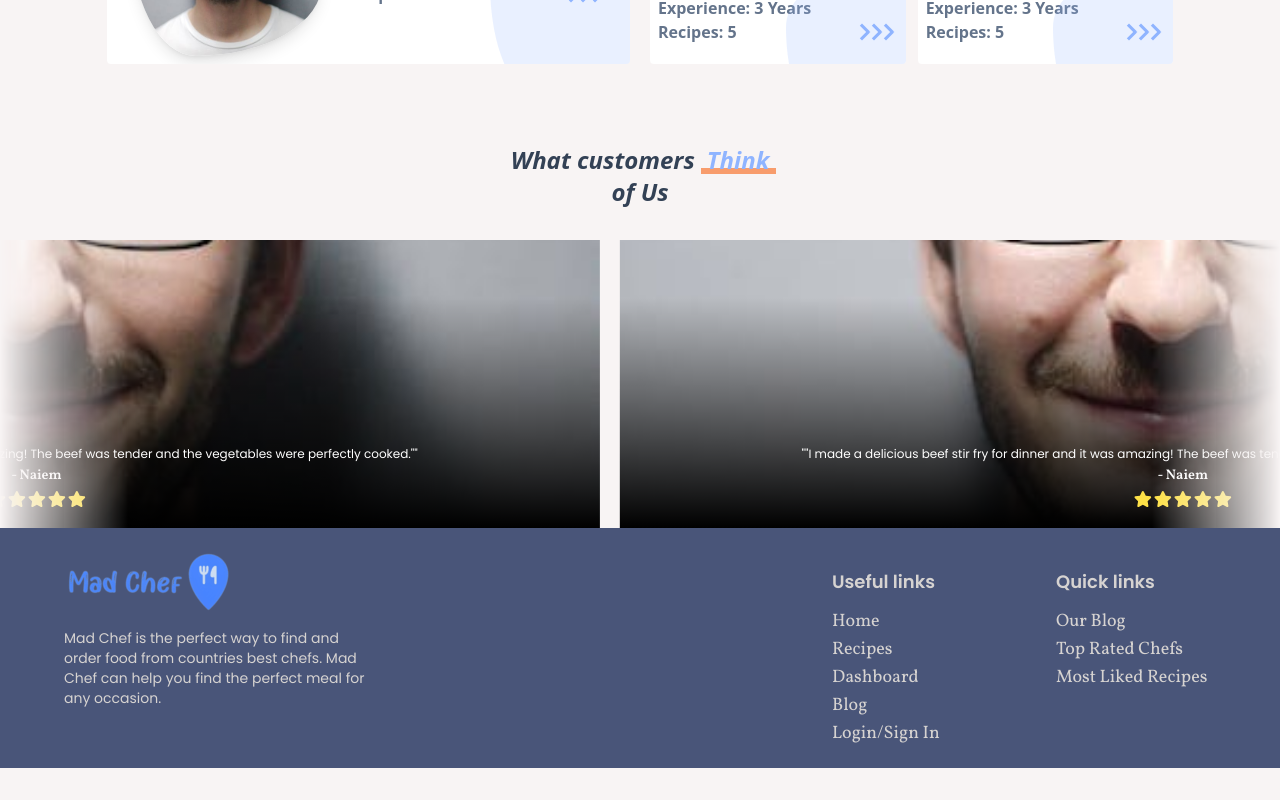
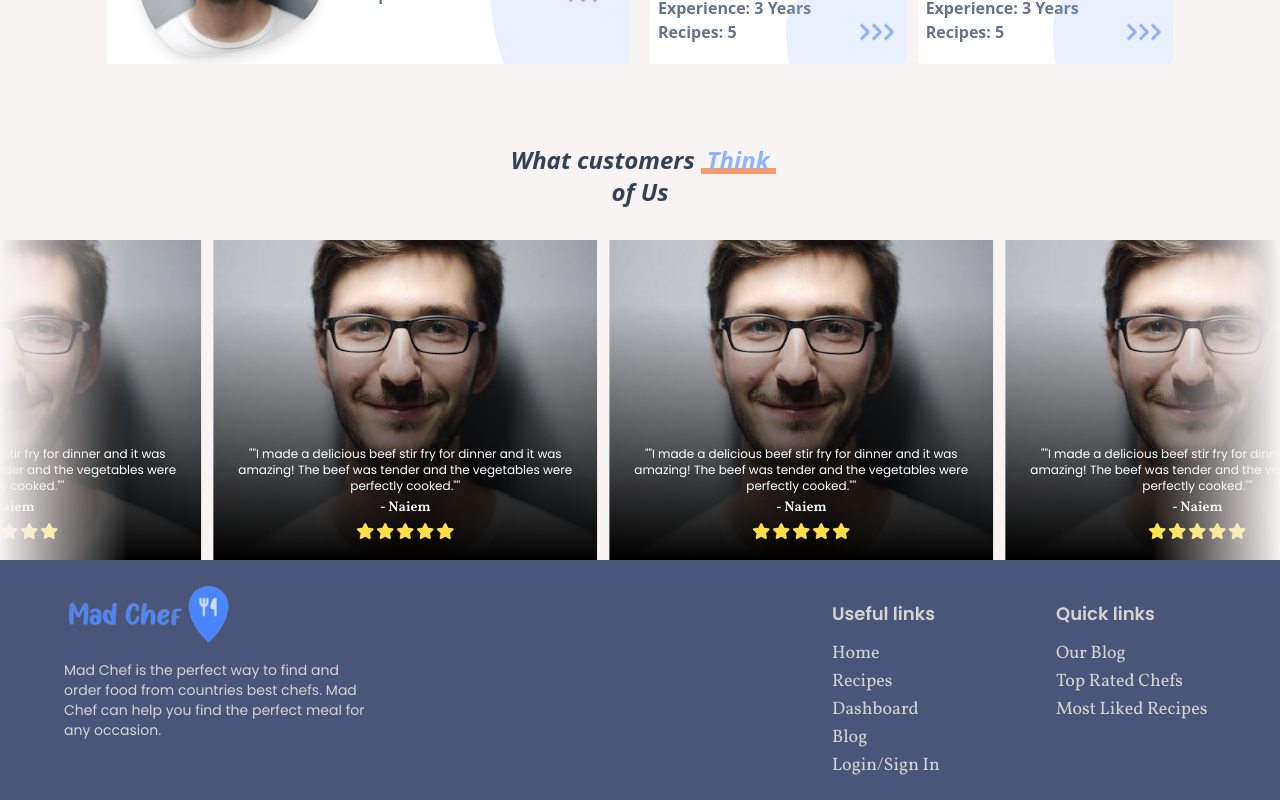
Before and after one commit to MohammadNaiem65/mad-chef-client, a React (Vite) app: page / in a window 1280 px wide. Shown: the part 1492-2292 px from the top of the page. Before the commit the page ends 2260 px from the top, so only its background shows below. Built offline with nearby package versions, Linux system fonts and the light colour scheme.

Commit message:
Updated: made the Reviews section responsive for laptop devices

```diff
--- a/src/components/Home/Reviews/Review.jsx
+++ b/src/components/Home/Reviews/Review.jsx
@@ -8,7 +8,7 @@ export default function Review({ count }) {
 	const name = 'Naiem';
 
 	return (
-		<div className='review h-72 w-[88vw] relative'>
+		<div className='h-72 md:h-80 w-[88vw] md:w-96 relative roundeds overflow-hidden'>
 			<img src={modelImg} alt='' className='w-full h-full object-cover' />
 			<div className='w-full h-full flex justify-center items-end text-white bg-gradient-to-t from-black to-transparent to-80% absolute inset-0'>
 				<div className='text-center text-xs mb-5 px-3'>
--- a/src/components/Home/Reviews/Reviews.jsx
+++ b/src/components/Home/Reviews/Reviews.jsx
@@ -14,7 +14,7 @@ export default function Reviews() {
 			</h2>
 
 			<div className='outer-container mt-8 overflow-hidden'>
-				<div className='inner-container w-fit flex gap-5'>
+				<div className='inner-container w-fit flex gap-5 md:gap-3'>
 					{[...reviews, ...reviews].map((review) => (
 						<Review key={review} count={review} />
 					))}
```
